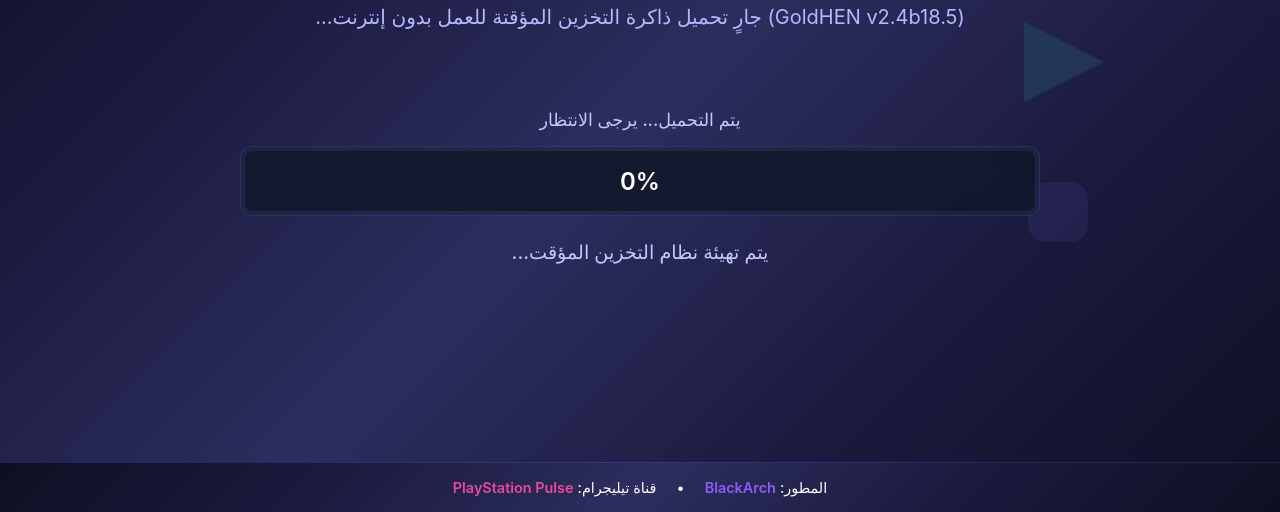
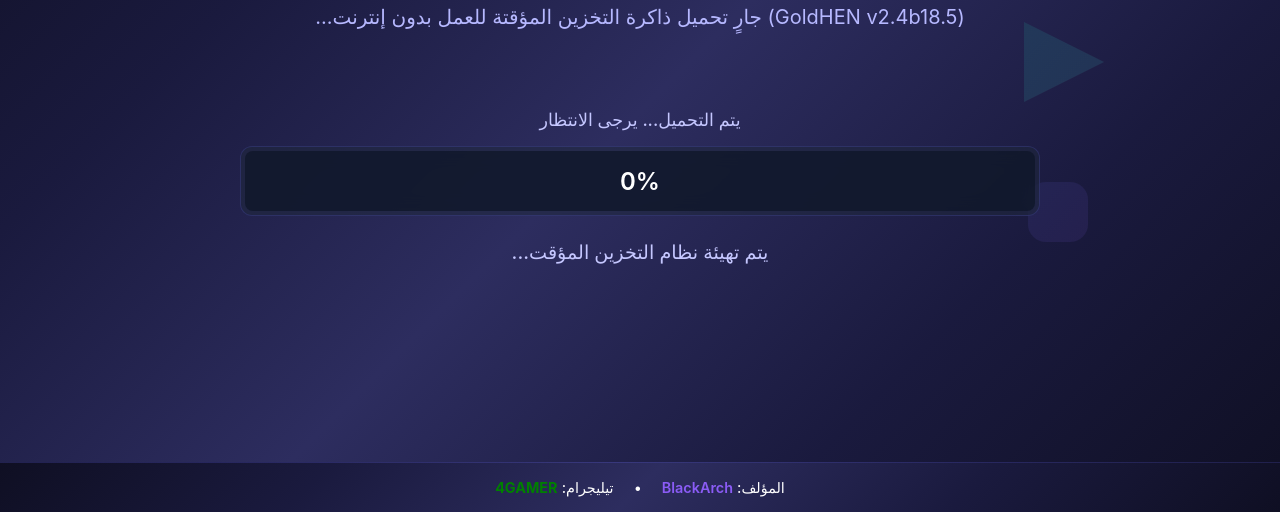
Before and after one commit to u81619/4WG, a plain HTML site: page cache5.html in a window 1280 px wide. Shown: the part 288-800 px from the top of the page. Drawn offline with Linux system fonts and the light colour scheme.

Commit message:
Update credits section with new author information

```diff
--- a/cache5.html
+++ b/cache5.html
@@ -244,13 +244,14 @@
         </div>
     </div>
 
-    <div class="credits">
-        <span class="credit-label">المطور:</span>
-        <a href="https://t.me/sudoBlackArch" class="telegram-link">BlackArch</a>
-        <span style="margin: 0 1rem;">•</span>
-        <span class="credit-label">قناة تيليجرام:</span>
-        <a href="https://t.me/PlayStation_Pulse" class="credit-link">PlayStation Pulse</a>
-    </div>
+     <div class="credits">
+        <div class="credits-line" style="direction: rtl;">
+            <span class="credit-label">المؤلف:</span>
+            <a href="https://t.me/sudoBlackArch" class="telegram-link">BlackArch</a>
+            <span style="margin: 0 1rem;">•</span>
+            <span class="credit-label">تيليجرام:</span>
+            <a href="https://t.me/C9_9M" class="credit-link" style="color: #008000; font-weight: 700;">4GAMER</a>
+        </div>
 
     <script>
         if(window.applicationCache.status==2){localStorage.isGoldCached=true;}
```
